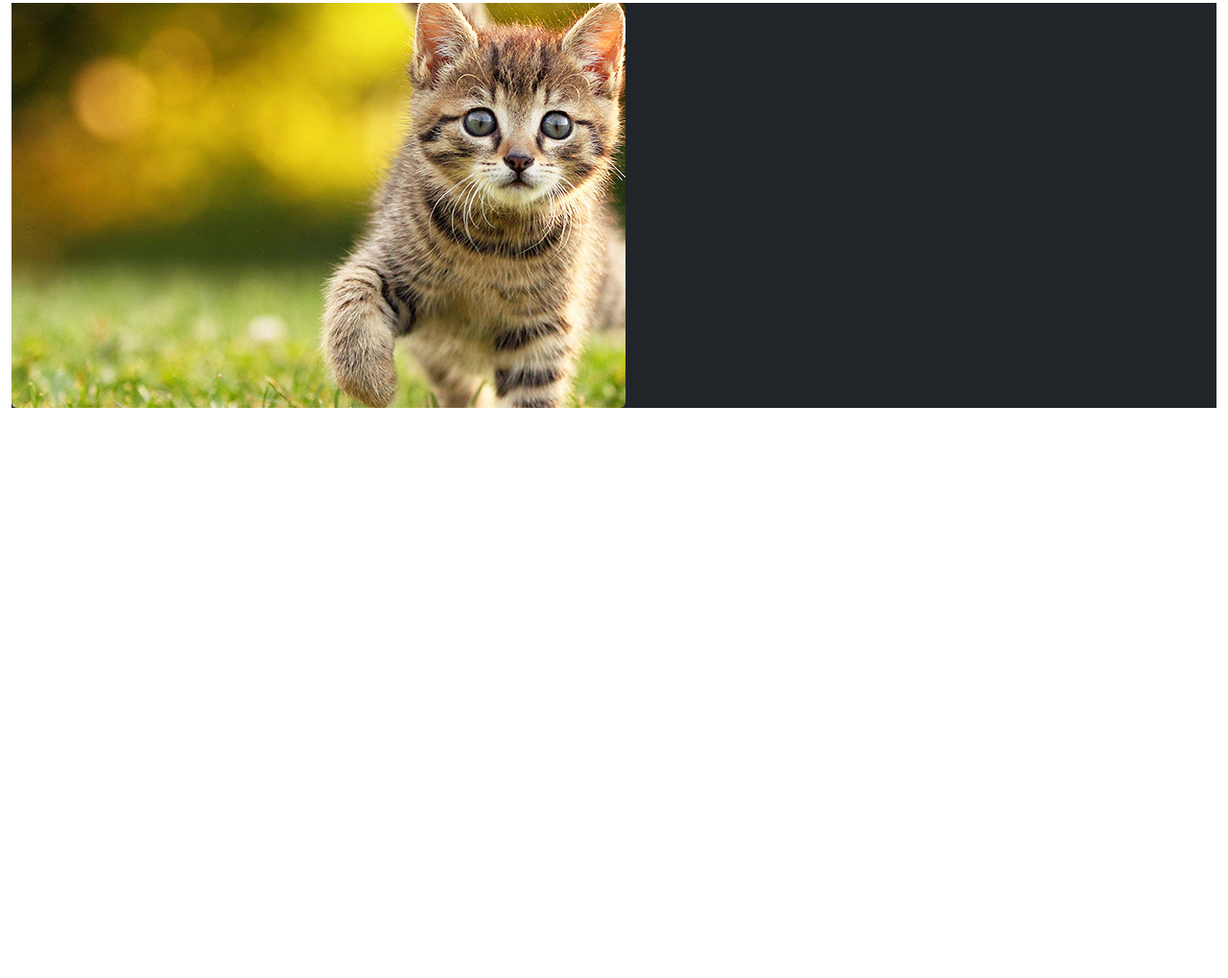
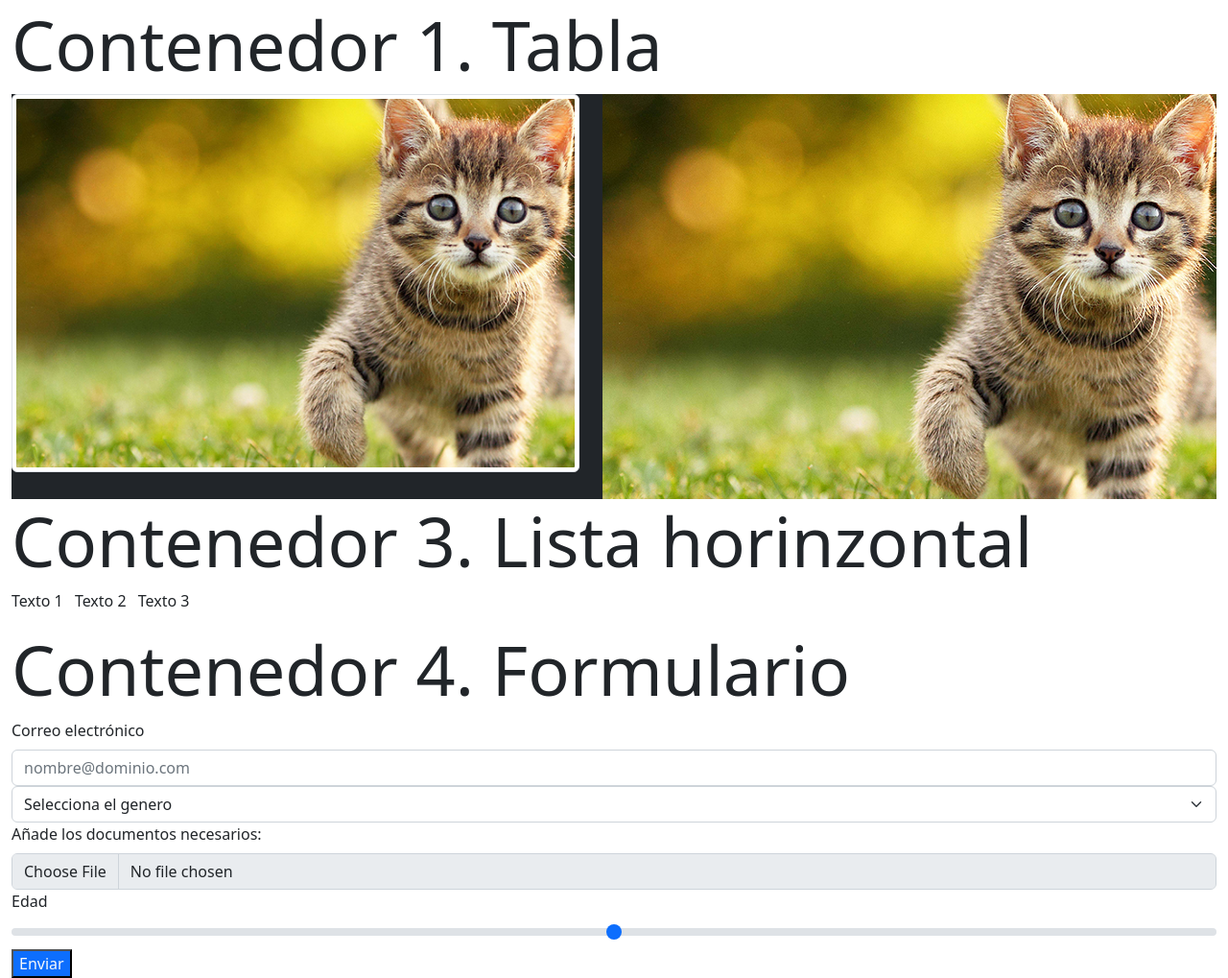
Before and after one commit to pipo-perez/lengujes_marca, a plain HTML site: page 2°Trimestre/Bootrap/ExamenBootstrap/pruebaBootstrap.html in a window 1280 px wide. Shown: the part 290-1309 px from the top of the page at 96% size. Before the commit the page ends 800 px from the top, so only its background shows below. Drawn offline with nearby package versions, Linux system fonts and the light colour scheme.

Commit message:
Examen bootstap

```diff
--- a/2°Trimestre/Bootrap/ExamenBootstrap/pruebaBootstrap.html
+++ b/2°Trimestre/Bootrap/ExamenBootstrap/pruebaBootstrap.html
@@ -4,7 +4,7 @@
     <meta charset="UTF-8" />
     <meta http-equiv="X-UA-Compatible" content="IE=edge" />
     <meta name="viewport" content="width=device-width, initial-scale=1.0" />
-    <title>Document</title>
+    <title>Examen bootstrap</title>
     <link
       href="https://cdn.jsdelivr.net/npm/bootstrap@5.2.3/dist/css/bootstrap.min.css"
       rel="stylesheet"
@@ -55,6 +55,7 @@
     </div>
     <!-- Contenedor 2 -->
     <div class="container-fluid">
+      <h1 class="display-2">Contenedor 1. Tabla</h1>
       <div class="row row-cols-4">
         <div class="col-sm-2">
           <!-- 2x2 (anidamiento) -->
@@ -73,8 +74,55 @@
       </div>
       <!-- fotos -->
       <div class="bg-dark">
-            <img src="gatito.jpeg" alt="" class="img-fluid rounded">
+        <div class="row">
+          <div class="col">
+            <img src="gatito.jpeg" alt="" class="img-thumbnail w-200 h-200" />
           </div>
+          <div class="col">
+            <img src="gatito.jpeg" alt="" class="" />
+          </div>
+        </div>
+      </div>
+    </div>
+    <!-- contenedor 3 -->
+    <div class="container-fluid">
+      <h1 class="display-2">Contenedor 3. Lista horinzontal</h1>
+      <ul class="list-inline">
+        <li class="list-inline-item">Texto 1</li>
+        <li class="list-inline-item">Texto 2</li>
+        <li class="list-inline-item">Texto 3</li>
+      </ul>
+    </div>
+    <!-- fin del contenedor -->
+    <div class="container-fluid">
+      <h1 class="display-2">Contenedor 4. Formulario</h1>
+      <form action="">
+        <label for="" class="form-label">Correo electrónico</label>
+        <input
+          type="ema"
+          class="form-control"
+          placeholder="nombre@dominio.com"
+        />
+        <select class="form-select" aria-label="Default select example">
+          <option selected>Selecciona el genero</option>
+          <option value="Hombre">Hombre</option>
+          <option value="Mujer">Mujer</option>
+          <option value="No">No se no contesto</option>
+        </select>
+        <label for="" class="form-label"
+          >Añade los documentos necesarios:</label
+        >
+        <input
+          class="form-control"
+          type="file"
+          id="formFileDisabled"
+          disabled
+        />
+        <label for="" class="form-label">Edad</label>
+        <input type="range" class="form-range" />
+        <input type="submit" value="Enviar" class="bg-primary text-light">
+      </form>
+      <!--fin del contenedor-->
     </div>
   </body>
 </html>
```
Lines whose indentation alone changed are shown as unchanged.
